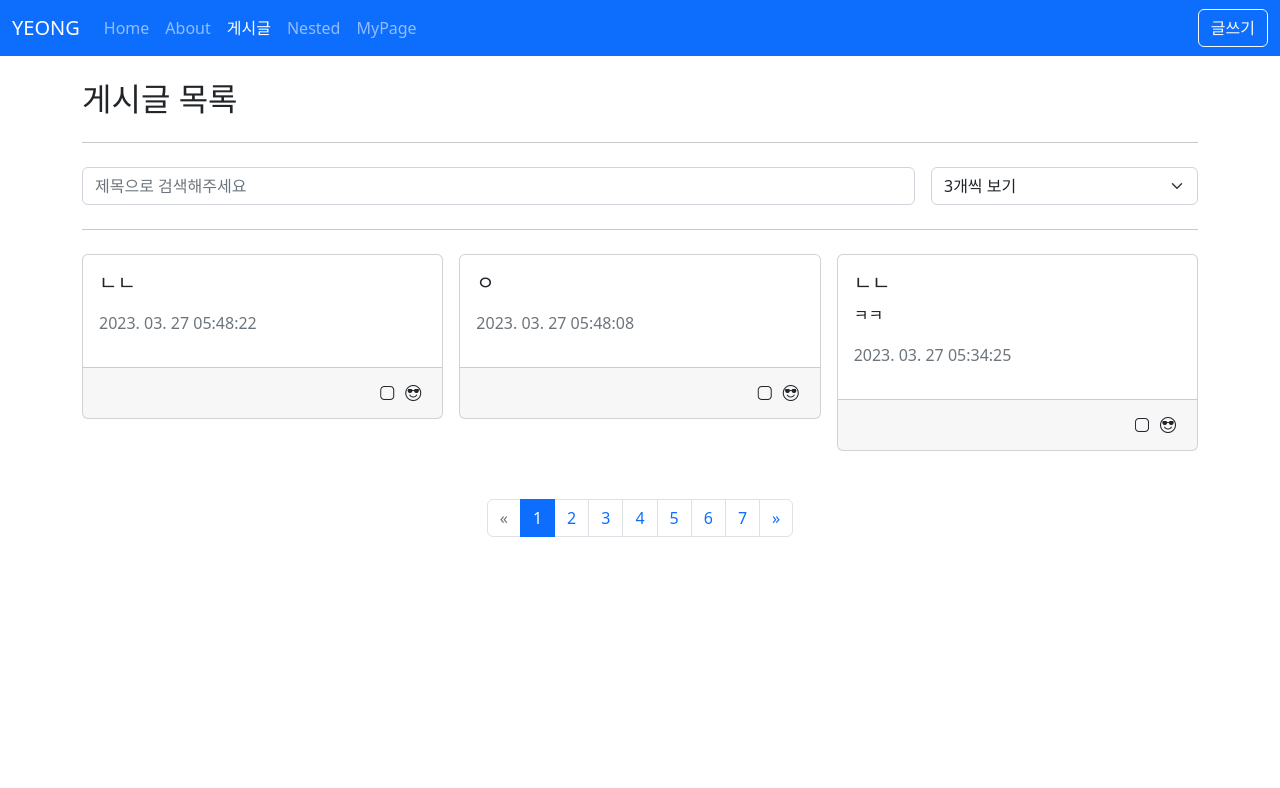
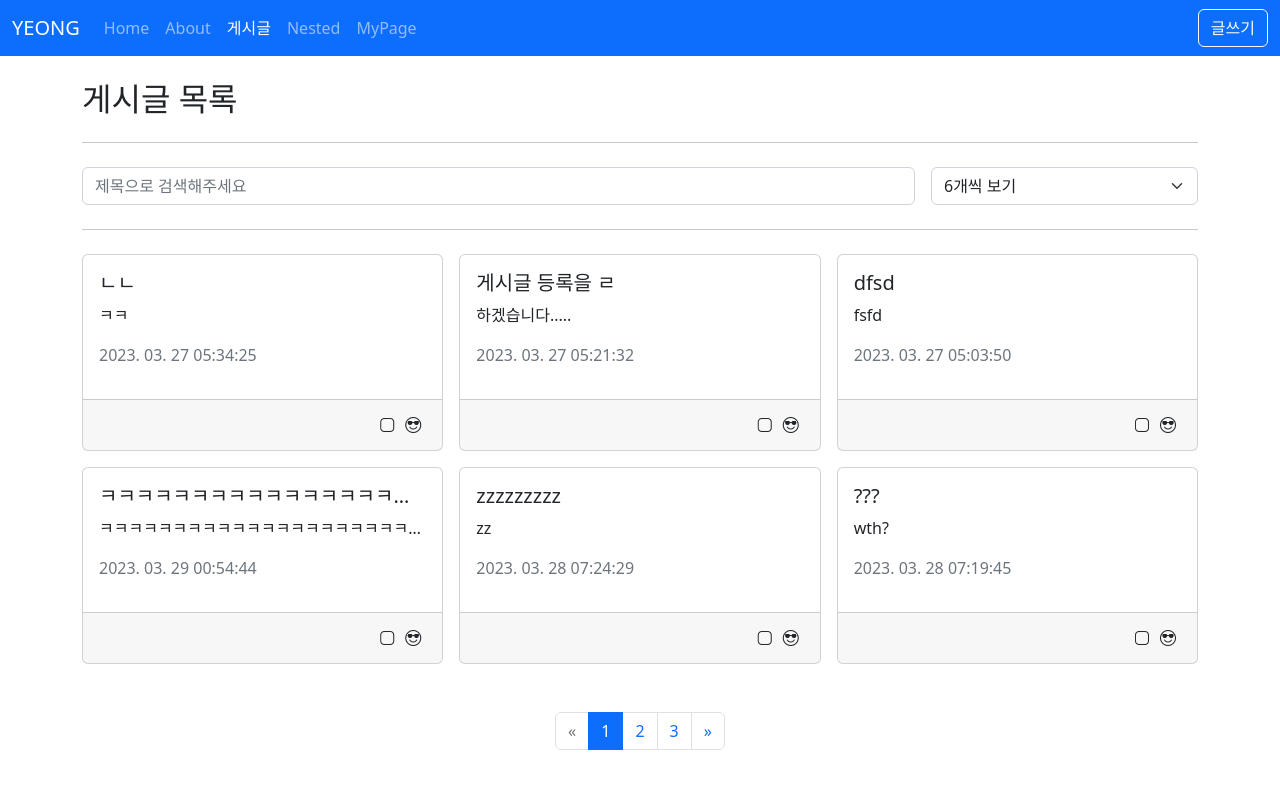
Before and after one commit to Icyeong/vue3-posts, a Vue app: page /posts in a window 1280 px wide. Shown: the top 788 px of the page. Built offline with nearby package versions, Linux system fonts and the light colour scheme; data requests are answered from the project's data file.

Commit message:
개선사항 리팩토링

```diff
--- a/db.json
+++ b/db.json
@@ -54,12 +54,6 @@
       "id": 10
     },
     {
-      "title": "sdfsdf",
-      "content": "zzzzzzzzzz",
-      "createdAt": "2023-03-27",
-      "id": 12
-    },
-    {
       "title": "dfsd",
       "content": "fsfd",
       "createdAt": "2023-03-27T05:03:50.230Z",
@@ -76,18 +70,6 @@
       "content": "ㅋㅋ",
       "createdAt": "2023-03-27T05:34:25.953Z",
       "id": 15
-    },
-    {
-      "title": "ㅇ",
-      "content": null,
-      "createdAt": "2023-03-27T05:48:08.248Z",
-      "id": 16
-    },
-    {
-      "title": "ㄴㄴ",
-      "content": null,
-      "createdAt": "2023-03-27T05:48:22.900Z",
-      "id": 17
     },
     {
       "title": "등록하기",
@@ -118,6 +100,12 @@
       "content": "zz",
       "createdAt": 1679988269046,
       "id": 22
+    },
+    {
+      "title": "ㅋㅋㅋㅋㅋㅋㅋㅋㅋㅋㅋㅋㅋㅋㅋㅋㅋㅋㅋㅋㅋㅋㅋㅋㅋㅋㅋㅋㅋㅋㅋㅋㅋㅋㅋㅋㅋㅋㅋㅋㅋㅋㅋㅋㅋㅋㅋㅋㅋㅋㅋㅋㅋㅋㅋㅋㅋㅋㅋㅋㅋㅋㅋㅋㅋㅋㅋㅋㅋㅋㅋㅋㅋㅋㅋㅋㅋㅋㅋㅋㅋㅋㅋㅋㅋㅋㅋㅋㅋㅋㅋㅋㅋㅋㅋㅋㅋㅋㅋㅋㅋㅋㅋㅋㅋㅋㅋㅋㅋㅋㅋㅋㅋㅋㅋㅋㅋㅋㅋㅋㅋㅋ",
+      "content": "ㅋㅋㅋㅋㅋㅋㅋㅋㅋㅋㅋㅋㅋㅋㅋㅋㅋㅋㅋㅋㅋㅋㅋㅋㅋㅋㅋㅋㅋㅋㅋㅋㅋㅋㅋㅋㅋㅋㅋㅋㅋㅋㅋㅋㅋㅋㅋㅋㅋㅋㅋㅋㅋㅋㅋㅋㅋㅋㅋㅋㅋㅋㅋㅋㅋㅋㅋㅋㅋㅋㅋㅋㅋㅋㅋㅋㅋㅋㅋㅋㅋㅋㅋㅋㅋㅋㅋㅋㅋㅋㅋㅋㅋㅋㅋㅋㅋㅋㅋㅋㅋㅋㅋㅋㅋㅋㅋㅋㅋㅋㅋㅋㅋㅋㅋㅋㅋㅋㅋㅋㅋㅋㅋㅋㅋㅋㅋㅋㅋㅋㅋㅋㅋㅋㅋㅋㅋㅋㅋㅋㅋㅋㅋㅋㅋㅋㅋㅋㅋㅋㅋㅋㅋㅋㅋㅋㅋㅋㅋㅋㅋㅋㅋㅋㅋㅋㅋㅋㅋㅋㅋㅋㅋㅋㅋㅋㅋㅋㅋㅋㅋㅋㅋㅋㅋㅋㅋㅋㅋㅋㅋㅋㅋㅋㅋㅋㅋㅋㅋㅋㅋㅋㅋㅋㅋㅋㅋㅋㅋㅋㅋㅋㅋㅋㅋㅋㅋㅋㅋㅋㅋㅋㅋㅋㅋㅋㅋㅋㅋㅋㅋㅋㅋㅋㅋㅋㅋㅋㅋㅋㅋㅋㅋㅋㅋㅋㅋㅋㅋㅋㅋㅋㅋㅋㅋㅋㅋㅋㅋㅋㅋㅋㅋㅋㅋㅋㅋㅋㅋㅋㅋㅋㅋㅋㅋㅋㅋㅋㅋㅋㅋㅋㅋㅋㅋㅋㅋㅋㅋㅋㅋㅋㅋㅋㅋㅋㅋㅋㅋㅋㅋㅋㅋㅋㅋㅋㅋㅋㅋㅋㅋㅋㅋㅋㅋㅋㅋㅋㅋㅋㅋㅋㅋㅋㅋㅋㅋㅋㅋㅋㅋㅋㅋㅋㅋㅋㅋㅋㅋㅋㅋㅋㅋㅋㅋㅋㅋㅋㅋㅋㅋㅋㅋㅋㅋㅋㅋㅋㅋㅋㅋㅋㅋㅋㅋㅋ",
+      "createdAt": 1680051284751,
+      "id": 23
     }
   ]
 }
--- a/src/components/posts/PostFilter.vue
+++ b/src/components/posts/PostFilter.vue
@@ -4,7 +4,7 @@
       <div class="col">
         <input
           :value="title"
-          @input="$emit('update:title', $event.target.value)"
+          @input="changeTitle"
           type="text"
           class="form-control"
           placeholder="제목으로 검색해주세요"
@@ -16,9 +16,9 @@
           @input="$emit('update:limit', $event.target.value)"
           class="form-select"
         >
-          <option value="3">3개씩 보기</option>
           <option value="6">6개씩 보기</option>
-          <option value="9">9개씩 보기</option>
+          <option value="12">12개씩 보기</option>
+          <option value="18">18개씩 보기</option>
         </select>
       </div>
     </div>
@@ -30,7 +30,12 @@ defineProps({
   title: String,
   limit: Number,
 });
-defineEmits(['update:title', 'update:limit']);
+const emit = defineEmits(['update:title', 'update:limit']);
+const changeTitle = e => {
+  setTimeout(() => {
+    emit('update:title', e.target.value);
+  }, 500);
+};
 </script>
 
 <style lang="scss" scoped></style>
--- a/src/components/posts/PostItem.vue
+++ b/src/components/posts/PostItem.vue
@@ -1,7 +1,7 @@
 <template>
   <AppCard>
-    <h5 class="card-title">{{ title }}</h5>
-    <p class="card-text">
+    <h5 class="card-title text-truncate">{{ title }}</h5>
+    <p class="card-text text-truncate">
       {{ content }}
     </p>
     <p class="text-muted">{{ createdDate }}</p>
--- a/src/layouts/TheHeader.vue
+++ b/src/layouts/TheHeader.vue
@@ -2,7 +2,7 @@
   <header>
     <nav class="navbar navbar-expand-sm navbar-dark bg-primary">
       <div class="container-fluid">
-        <a class="navbar-brand" href="#">YEONG</a>
+        <RouterLink class="navbar-brand" to="/">YEONG</RouterLink>
         <button
           class="navbar-toggler"
           type="button"
--- a/src/views/posts/PostListView.vue
+++ b/src/views/posts/PostListView.vue
@@ -4,16 +4,20 @@
     <hr class="my-4" />
     <PostFilter
       v-model:title="params.title_like"
-      v-model:limit="params._limit"
+      :limit="params._limit"
+      @update:limit="changeLimit"
     />
     <hr class="my-4" />
 
     <AppLoading v-if="loading" />
 
     <AppError v-else-if="error" :message="'Error!!'" />
+    <template v-else-if="!isExist">
+      <p class="text-center py-5 text-muted">No Results</p></template
+    >
 
     <template v-else>
-      <AppGrid :items="posts">
+      <AppGrid :items="posts" col-class="col-12 col-md-6 col-lg-4">
         <template v-slot="{ item }">
           <PostItem
             :title="item.title"
@@ -67,15 +71,20 @@ const params = ref({
   _sort: 'createdAt',
   _order: 'desc',
   _page: 1,
-  _limit: 3,
+  _limit: 6,
   title_like: '',
 });
+const changeLimit = value => {
+  params.value._limit = value;
+  params.value._page = 1;
+};
 const {
   response,
   data: posts,
   error,
   loading,
 } = useAxios('/posts', { method: 'get', params });
+const isExist = computed(() => posts.value && posts.value.length > 0);
 // pagination
 const totalCount = computed(() => response.value.headers['x-total-count']);
 const pageCount = computed(() =>
```
